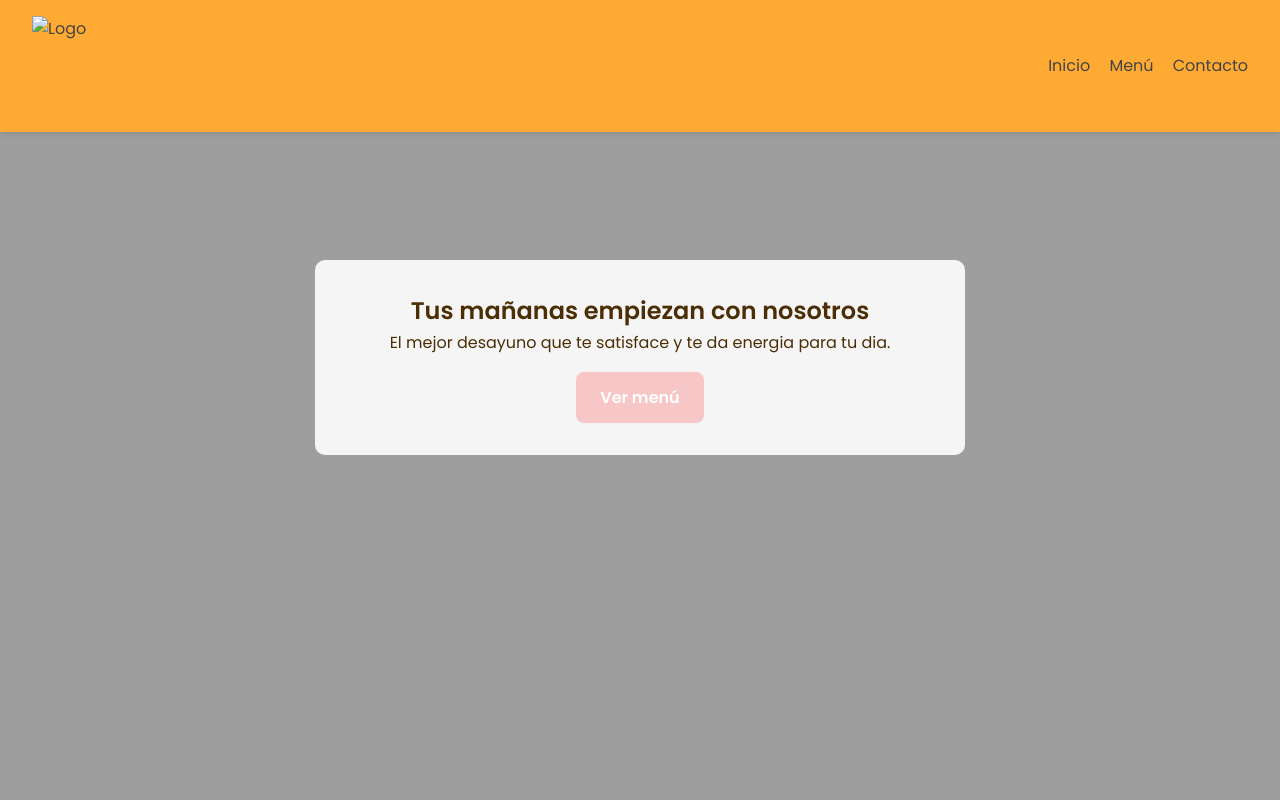
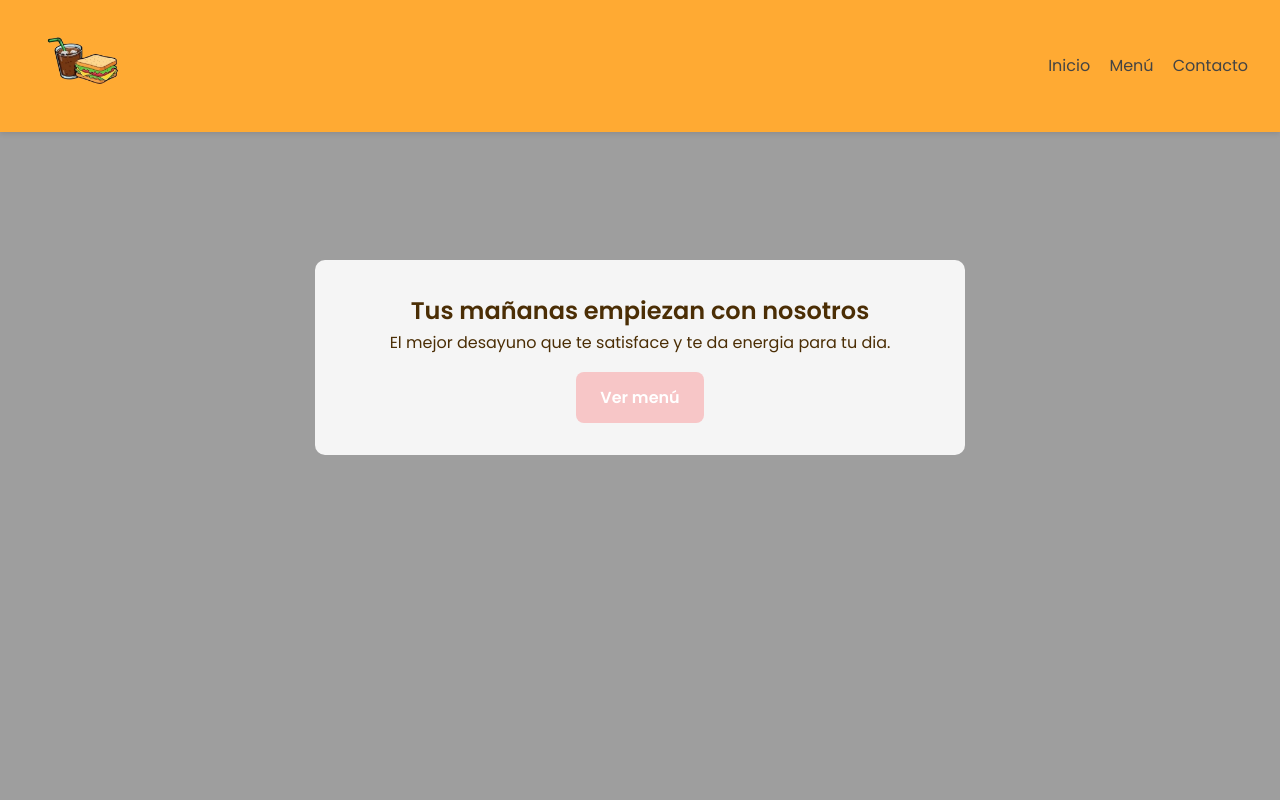
Before and after one commit to yalensalin4s-ops/TodoRico, a plain HTML site: page index.html in a window 1280 px wide. Shown: the top 800 px of the page. Drawn offline with Linux system fonts and the light colour scheme; the site is published under a folder, as on GitHub Pages, so addresses that start at the root find nothing.

Commit message:
Update index.html

```diff
--- a/index.html
+++ b/index.html
@@ -11,7 +11,7 @@
     <!-- HEADER -->
     <header class="header">
   <nav class="nav">
-    <img src="/img/Logo.png" alt="Logo" class="logo-img">
+    <img src="./img/Logo.png" alt="Logo" class="logo-img">
     <ul class="menu">
       <li><a href="#inicio">Inicio</a></li>
       <li><a href="#menu">Menú</a></li>
```
